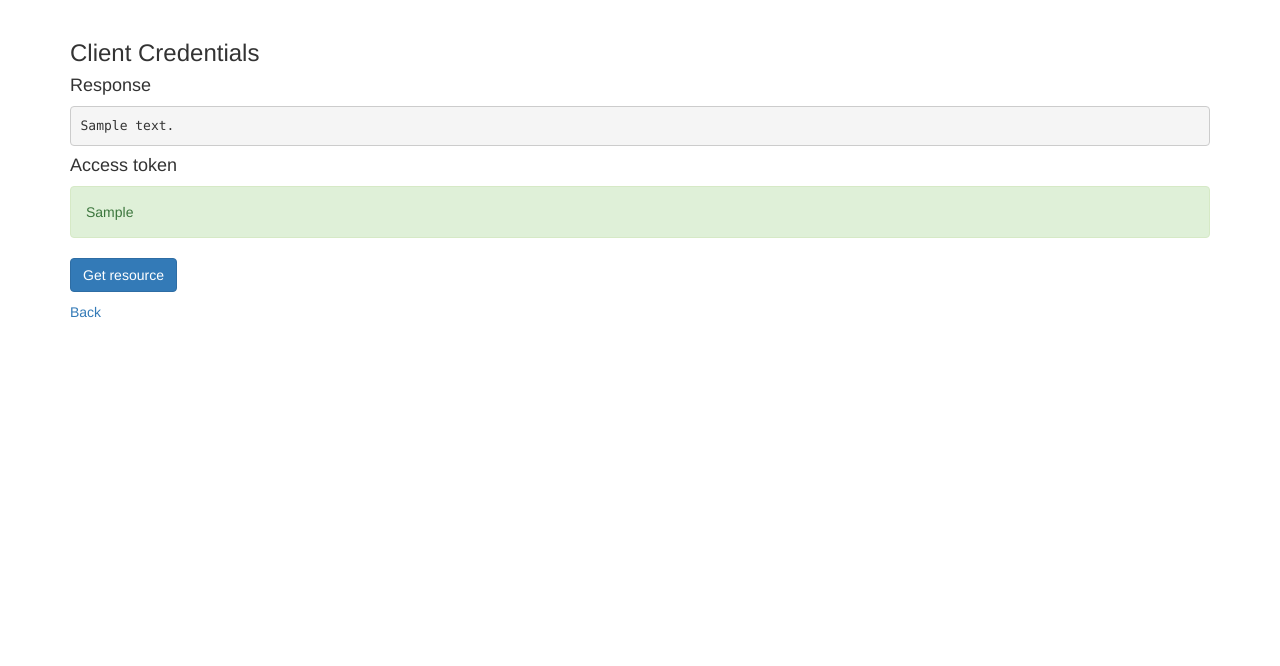
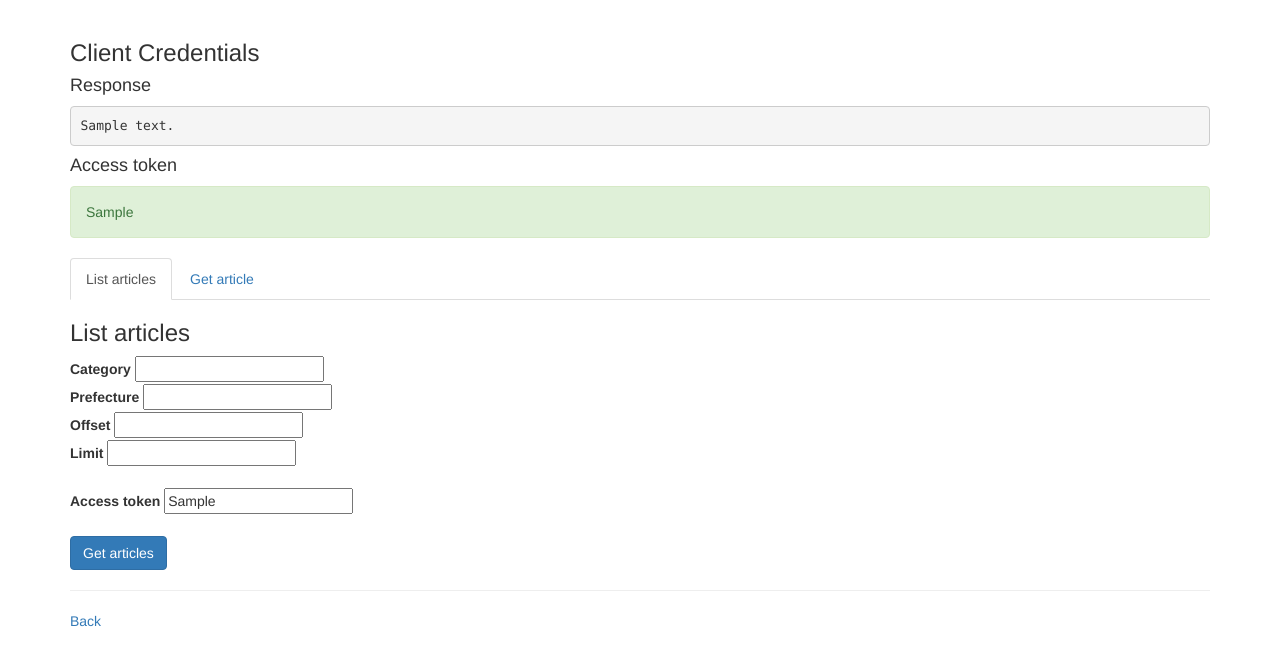
Before and after one commit to martynbiz/oauth2-client-server, a PHP site: template client/templates/client_credentials.phtml in a window 1280 px wide. Shown: the part 52-718 px from the top of the page. Run offline with PHP 8.4, Linux system fonts and the light colour scheme; the template is opened without the code that fills it: most values are stand-ins (such as "Sample title", 1, 10 or a date in 2020); data that the repository does not hold is empty.

Commit message:
Tidy up layout

```diff
--- a/client/src/routes.php
+++ b/client/src/routes.php
@@ -16,6 +16,8 @@ $app->post('/client_credentials', function ($request, $response, $args) {
     $error = null;
 
     try {
+
+        // Make HTTP Request
         $res = $this->get('http_client')->request('POST', $settings['urls']['token'], [
             'form_params' => [
                 'grant_type' => 'client_credentials',
@@ -24,6 +26,7 @@ $app->post('/client_credentials', function ($request, $response, $args) {
             ],
         ]);
         $data = json_decode((string) $res->getBody(), true);
+
     } catch(\Exception $e) {
         $res = $e->getResponse();
         $error = $e->getMessage();
@@ -46,12 +49,15 @@ $app->get('/resource', function ($request, $response, $args) {
     $error = null;
 
     try {
+
+        // Make HTTP Request
         $res = $this->get('http_client')->request('GET', $settings['urls']['resource'], [
             'query' => [
                 'access_token' => $accessToken,
             ],
         ]);
         $data = json_decode((string) $res->getBody(), true);
+
     } catch(\Exception $e) {
         $res = $e->getResponse();
         $error = $e->getMessage();
--- a/client/templates/client_credentials.phtml
+++ b/client/templates/client_credentials.phtml
@@ -28,8 +28,48 @@
                 <?php echo $data['access_token'] ?>
             </div>
 
-            <p><a href="/resource?access_token=<?php echo $data['access_token'] ?>" class="btn btn-primary">Get resource</a></p>
+            <ul class="nav nav-tabs">
+                <li class="active"><a data-toggle="tab" href="#list">List articles</a></li>
+                <li><a data-toggle="tab" href="#get">Get article</a></li>
+            </ul>
+
+            <div class="tab-content">
+                <div id="list" class="tab-pane fade in active">
+                    <h3>List articles</h3>
+
+                    <form action="/resource" method="get">
+                        <label for="category">Category</label>
+                        <input type="text" name="category" id="category"><br>
+                        <label for="prefecture">Prefecture</label>
+                        <input type="text" name="prefecture" id="prefecture"><br>
+                        <label for="offset">Offset</label>
+                        <input type="text" name="offset" id="offset"><br>
+                        <label for="limit">Limit</label>
+                        <input type="text" name="limit" id="limit"><br><br>
+
+                        <label for="access_token">Access token</label>
+                        <input type="text" name="access_token" value="<?php echo $data['access_token'] ?>"><br><br>
+
+                        <button type="submit" class="btn btn-primary">Get articles</button>
+                    </form>
+                </div>
+                <div id="get" class="tab-pane fade">
+                    <h3>Get article</h3>
+
+                    <form action="/resource" method="get">
+                        <label for="article_id">Article ID</label>
+                        <input type="text" name="article_id" id="article_id"><br><br>
+
+                        <label for="access_token">Access token</label>
+                        <input type="text" name="access_token" value="<?php echo $data['access_token'] ?>"><br><br>
+
+                        <button type="submit" class="btn btn-primary">Get article</button>
+                    </form>
+                </div>
+            </div>
         <?php endif ?>
+
+        <hr>
 
         <p><a href="/">Back</a></p>
     </div>
--- a/client/templates/index.phtml
+++ b/client/templates/index.phtml
@@ -30,7 +30,7 @@
                     <label for="client_id">Client ID</label>
                     <input type="text" name="client_id" id="client_id" value="<?php echo $settings['client_id'] ?>">
                     <label for="client_secret">Client secret</label>
-                    <input type="text" name="client_secret" id="client_secret" value="<?php echo $settings['client_secret'] ?>"><br>
+                    <input type="text" name="client_secret" id="client_secret" value="<?php echo $settings['client_secret'] ?>"><br><br>
 
                     <button type="submit" class="btn btn-primary">Get access token</button>
                 </form>
--- a/client/templates/partials/navbar.phtml
+++ b/client/templates/partials/navbar.phtml
@@ -1,10 +1,10 @@
 <nav class="navbar navbar-default">
     <div class="container-fluid">
     <div class="navbar-header">
-        <a class="navbar-brand" href="#">OAuth2.0 Client</a>
+        <a class="navbar-brand" href="/">OAuth2.0 Client</a>
     </div>
         <ul class="nav navbar-nav">
-            <li class="active"><a href="#">Home</a></li>
+            <li class="active"><a href="/">Home</a></li>
         </ul>
     </div>
 </nav>
--- a/client/templates/resource.phtml
+++ b/client/templates/resource.phtml
@@ -25,6 +25,8 @@
         <h4>Response</h4>
         <pre><?php echo $rawBody ?></pre>
 
+        <hr>
+
         <p><a href="/">Back</a></p>
     </div>
 
```
Also changed, not shown: README.md.
